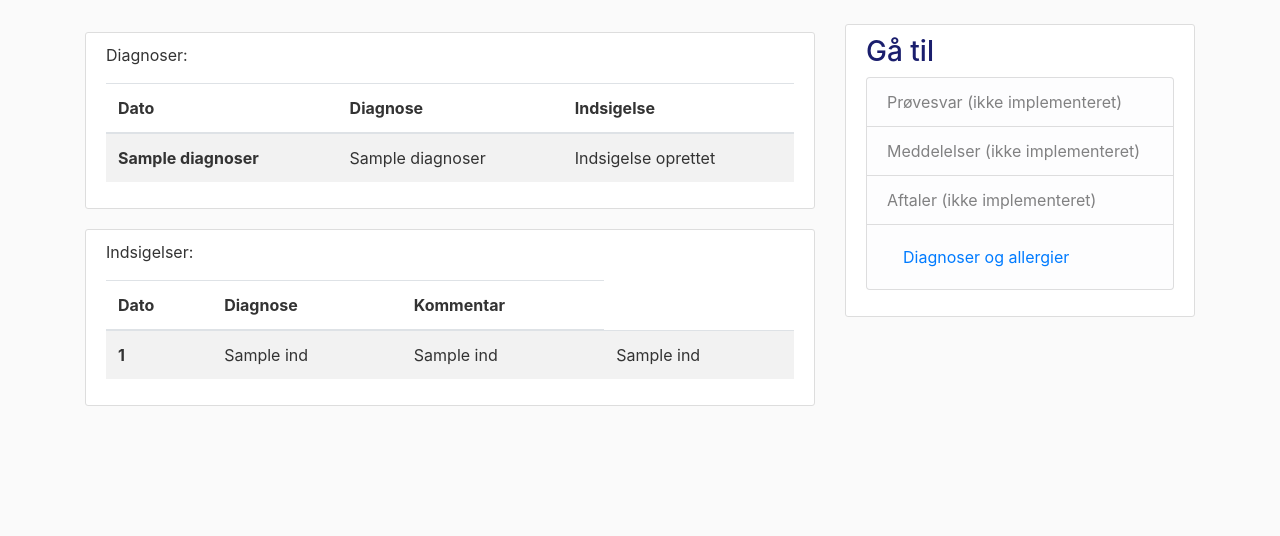
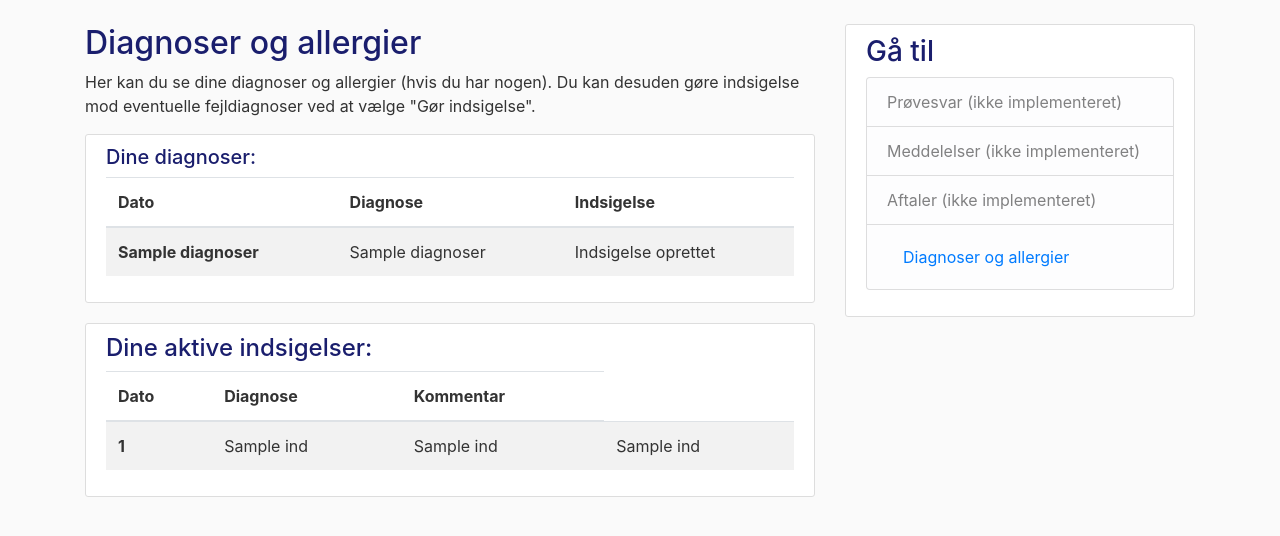
Before and after one commit to Gothl/UISPrototype, a Python web app: template UIS_Prototype-master/bank/templates/diagnoser.html in a window 1280 px wide. Shown: the part 56-592 px from the top of the page. Run offline with Jinja, Linux system fonts and the light colour scheme; the template is opened without the code that fills it: most values are stand-ins (such as "Sample title", 1, 10 or a date in 2020); some libraries are stand-ins or nearby versions.

Commit message:
implementerede link til indsigelsessiden + tilføjede lidt forklarende tekst til siden.

```diff
--- a/UIS_Prototype-master/bank/templates/diagnoser.html
+++ b/UIS_Prototype-master/bank/templates/diagnoser.html
@@ -1,10 +1,11 @@
 {% extends "layout_acc.html" %}
 {% block content %}
-    <h1>{{ current_user.name }}</h1>
+    <h2>Diagnoser og allergier</h2>
+    <p>Her kan du se dine diagnoser og allergier (hvis du har nogen). Du kan desuden gøre indsigelse mod eventuelle fejldiagnoser ved at vælge "Gør indsigelse".</p>
 
 
   <div class="content-section">
-    <p>Diagnoser:</p>
+    <h5>Dine diagnoser:</h5>
     <table class="table table-striped">
       <thead>
         <tr>
@@ -22,8 +23,8 @@
                 <td>Indsigelse oprettet</td>
             {% else %}
                 <td>
-                    <input type="button" value="Gør indsigelse" onclick= href ="{{ url_for('Profil.indsigelse') }}"/> {# Get diagnose-id for routes #}
-
+                <a class="nav-item nav-link" href="{{ url_for('Profil.indsigelse') }}">Gør indsigelse</a></li>
+{#                    <input type="button" value="Gør indsigelse" onclick= "{{ url_for('Profil.indsigelse') }}"/>#}
                 </td>
             {% endif %}
         </tr>
@@ -32,7 +33,7 @@
     </table>
   </div>
   <div class="content-section">
-    <p>Indsigelser:</p>
+    <h4>Dine aktive indsigelser:</h4>
     <table class="table table-striped">
       <thead>
         <tr>
```
